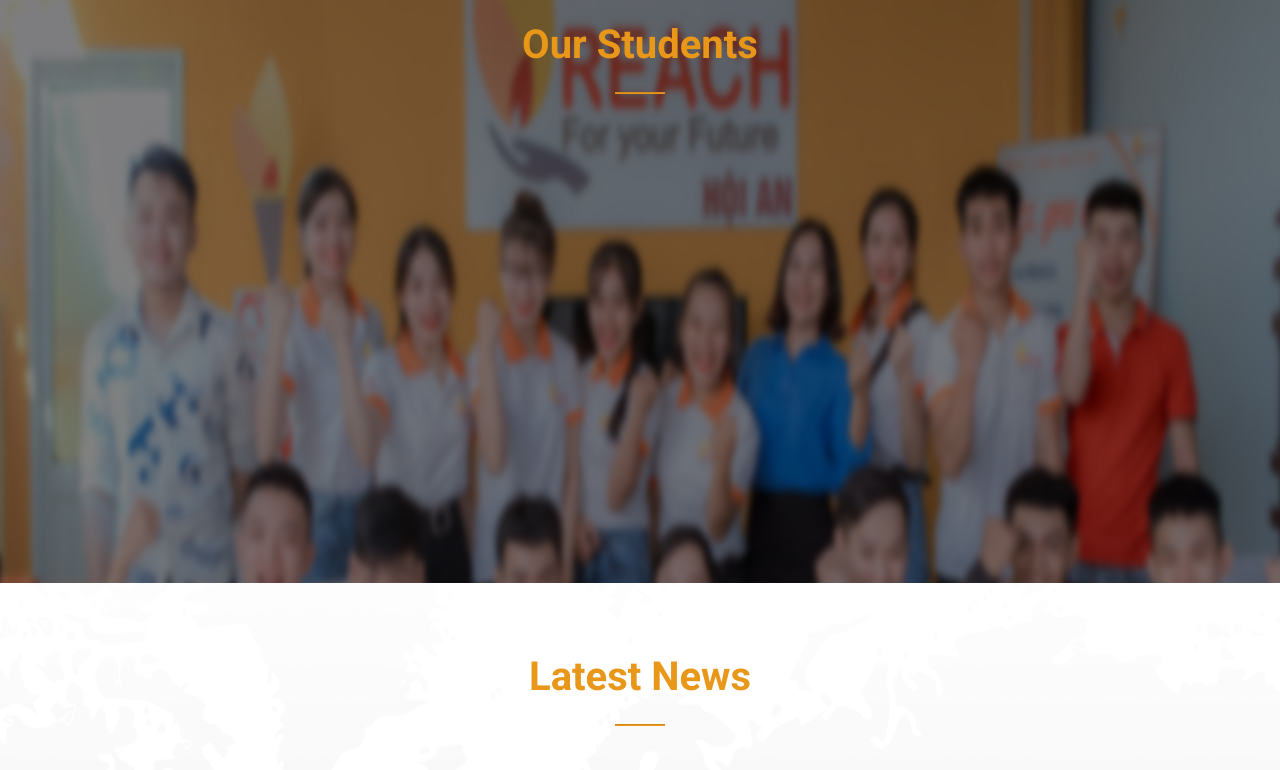
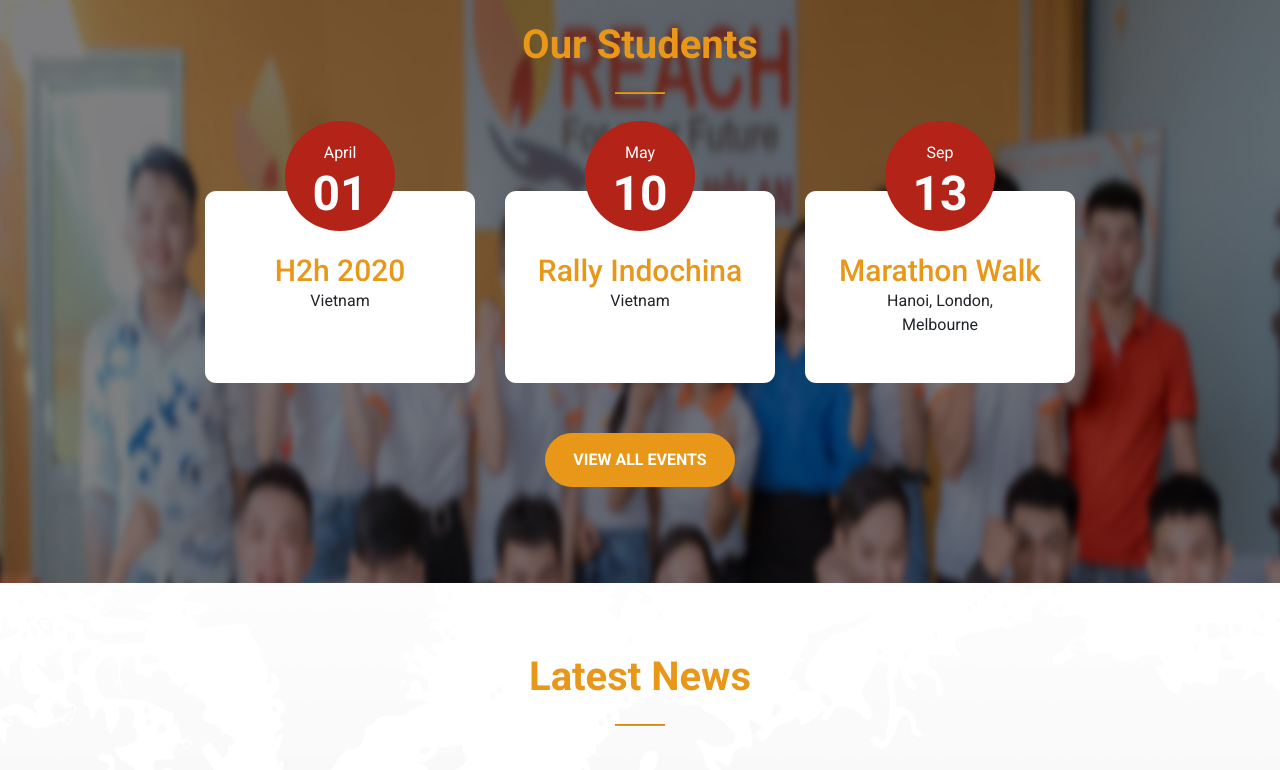
Before and after one commit to Thanh-van/tt_van, a plain HTML site: page index.html in a window 1280 px wide. Shown: the part 1860-2630 px from the top of the page. Drawn offline with nearby package versions, Linux system fonts and the light colour scheme; files whose address does not match are found by name.

Commit message:
Thanh
update

```diff
--- a/index.html
+++ b/index.html
@@ -211,9 +211,34 @@
 					<hr>
 				</div>
 				<div class="with-content">
-					<div class="up-box">
+					<div class="d-inline-flex">
+						<div class="up-box">
+							<div class="up-red text-justify">
+								<p>April</p>
+								<h3>01</h3>
+							</div>
+							<h2>H2h 2020</h2>
+							<p>Vietnam</p>
+						</div>
+						<div class="up-box">
+							<div class="up-red text-justify">
+								<p>May</p>
+								<h3>10</h3>
+							</div>
+							<h2>Rally Indochina</h2>
+							<p>Vietnam</p>
+						</div>
+						<div class="up-box">
+							<div class="up-red text-justify">
+								<p>Sep</p>
+								<h3>13</h3>
+							</div>
+							<h2>Marathon Walk</h2>
+							<p>Hanoi, London, <br>Melbourne</p>
+						</div>
 
 					</div>
+					<div class="view"><a href="">View all events</a></div>
 				</div>
 			</div>
 			<img src="image/about.jpg" alt="">
@@ -279,7 +304,16 @@
 							<div class="col-md-10">
 								<div class="p-text-center">
 								<p><i>It's difficult to find examples of lorem ipsum in use before Letraset made it popular as a dummy text in the 1960s, although McClintock says he remembers coming across the lorem ipsum passage in a book of old metal type samples. So far he hasn't relocated where he once saw the passage, but the popularity of Cicero in the 15th century supports the theory that the </i></p>
-							</div>
+								<div class="p_user">
+									<div class="avatar">
+										<img src="image/avatar.png" alt="">
+									</div>
+									<div class="u-text">
+										<h3>Heather Benett</h3>
+										<p style="text-transform: uppercase;">business manager<br>ABC Company</p>
+									</div>
+								</div>
+								</div>
 							</div>
 							<div class="col-md-1">
 								<img src="image/nex-right.png" alt="">
@@ -416,7 +450,6 @@
 			<p>Copyright ©2020 by REACH</p>
 		</div>
 	</div>
-	<div style="height: 100px;background: white;"></div>
 
 </body>
 </html>
--- a/style.css
+++ b/style.css
@@ -313,6 +313,64 @@ a:hover{
   padding-top: 70px;
 }
 
+.upcoming .d-inline-flex{
+  margin-left: 150px !important;
+}
+.upcoming .with-content .up-box{
+  border-radius: 0.7rem;
+  width: 270px;
+  text-align: center;
+  margin-right: 30px !important;
+  height: 192px;
+  background: #ffffff;
+
+}
+.upcoming .with-content .up-box:last-child{
+  margin-right: 0 !important;
+}
+.up-box h2{
+  padding-top: 22px;
+  font-size: 30px;
+  font-weight: 500;
+  color: #e89719;
+  text-align: center;
+}
+.up-red{
+  background: #b32317;
+  margin: auto !important;
+  border-radius: 50%;
+  margin-top: -70px !important;
+  padding: 20px 0;
+  width: 110px;
+  height: 110px;
+}
+.up-red p,.up-red h3{
+  color: #ffffff;
+  text-align: center;
+}
+.view{
+  background: #e89719;
+  width: 190px;
+  padding: 15px 0;
+  margin: 0 auto !important;
+  border-radius: 5rem;
+  text-align: center;
+  margin-top: 50px !important;
+}
+.view a{
+  text-transform: uppercase;
+  color: #ffffff;
+  font-size: 16px;
+  font-weight: bold;
+}
+.up-box p{
+  font-size: 16px;
+  font-weight: 400;
+}
+.up-red h3{
+  font-weight: bold;
+  font-size: 48px;
+}
 .latest{
   display: block;
   height: 1132px;
@@ -347,7 +405,30 @@ a:hover{
   background: #b32317;
   position: absolute;
 }
+.p_user{
+  padding-top: 32px;
+  max-width: 400px;
+  margin: 0 auto !important;
+}
+.avatar{
+  margin-right: 30px !important;
+  float: left;
+}
+.u-text{
+ display: block;
+  margin-top: auto !important;
+}
+.u-text h3{
+  font-weight: bold;
+  font-size: 20px;
+  color: #e89719;
+
+}
+.u-text p{
+  margin-top: 10px !important;
+}
 .l-text p{
+
   margin-top: 17px !important;;
   color: #555555;
 }
```
Also changed, not shown: image/avatar.png (added).
